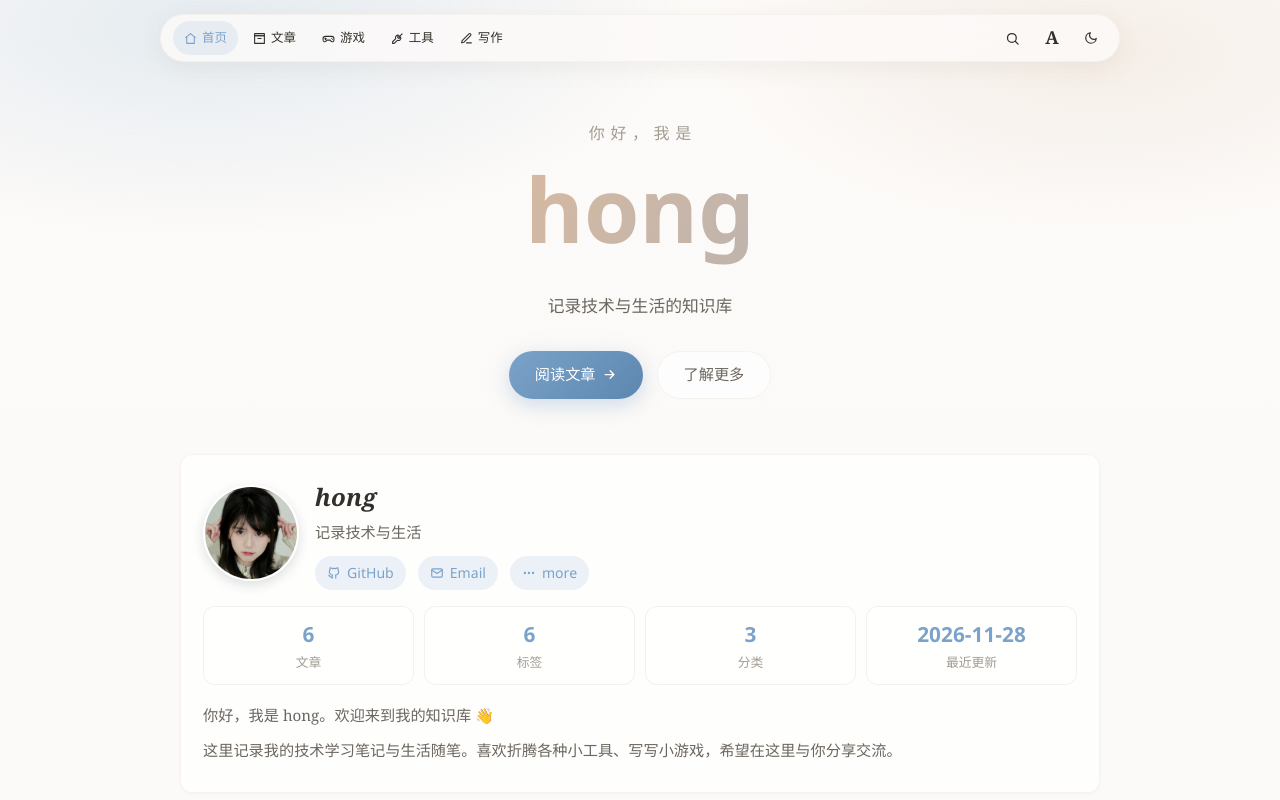
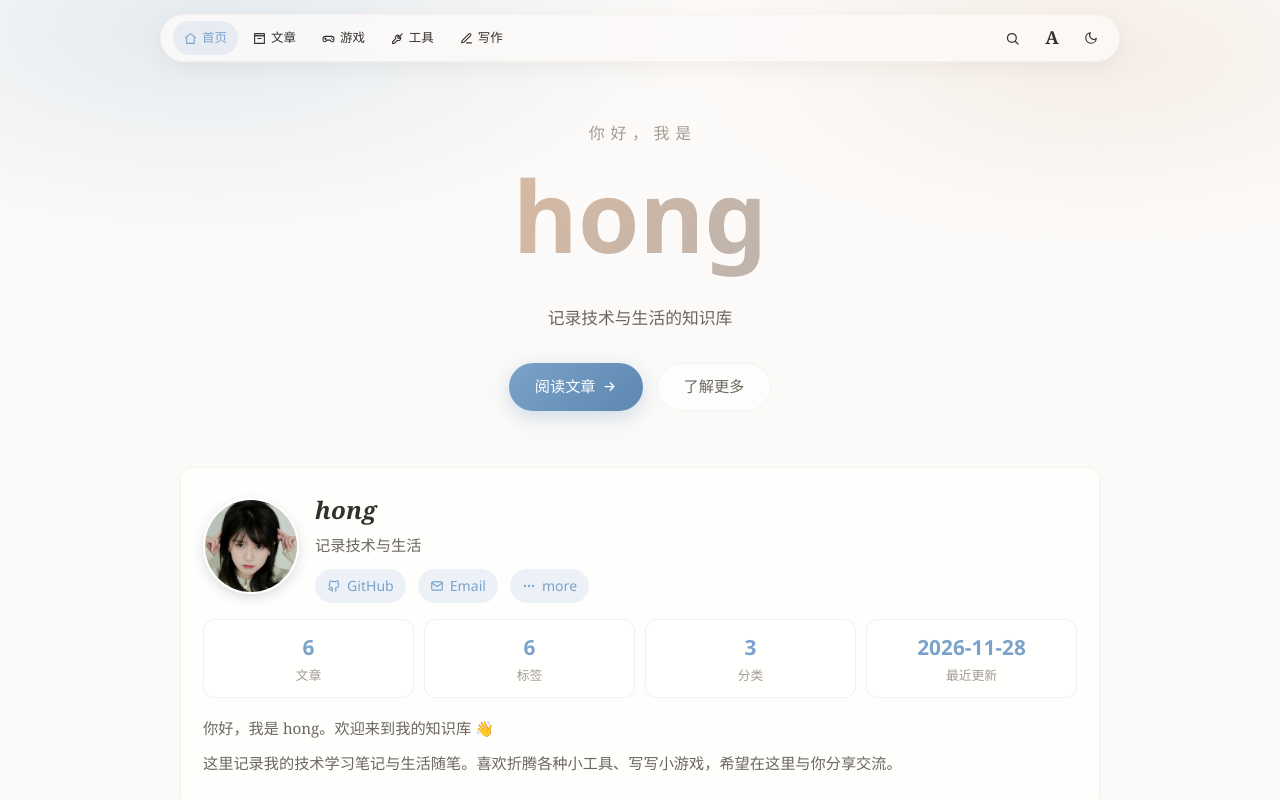
Before and after one commit to hongchengxue/hongchengxue.github.io, a React (Vite) app: page / in a window 1280 px wide. Shown: the top 800 px of the page. Built offline with nearby package versions, Linux system fonts and the light colour scheme.

Commit message:
style: hong 字号略微放大（clamp 3.5rem/10vw/6.2rem）

```diff
--- a/src/styles/global.css
+++ b/src/styles/global.css
@@ -643,7 +643,7 @@ img {
 
 .home-hero-name {
   margin: 8px 0 0;
-  font-size: clamp(3.2rem, 9vw, 5.6rem);
+  font-size: clamp(3.5rem, 10vw, 6.2rem);
   /* 衬线斜体字形底部易溢出，行高与底部留白保证不与副标题重叠 */
   line-height: 1.2;
   padding-bottom: 0.06em;
```
